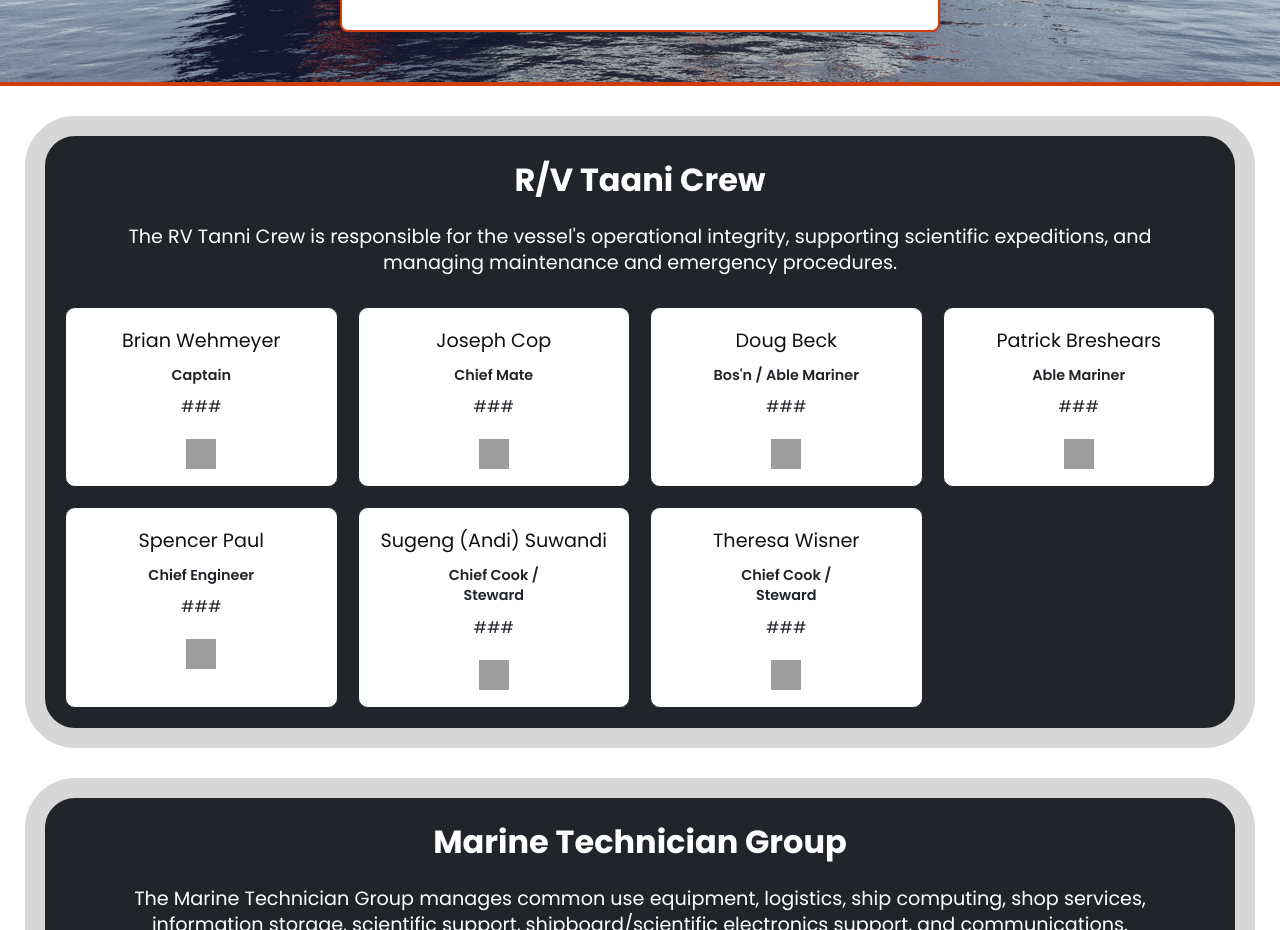
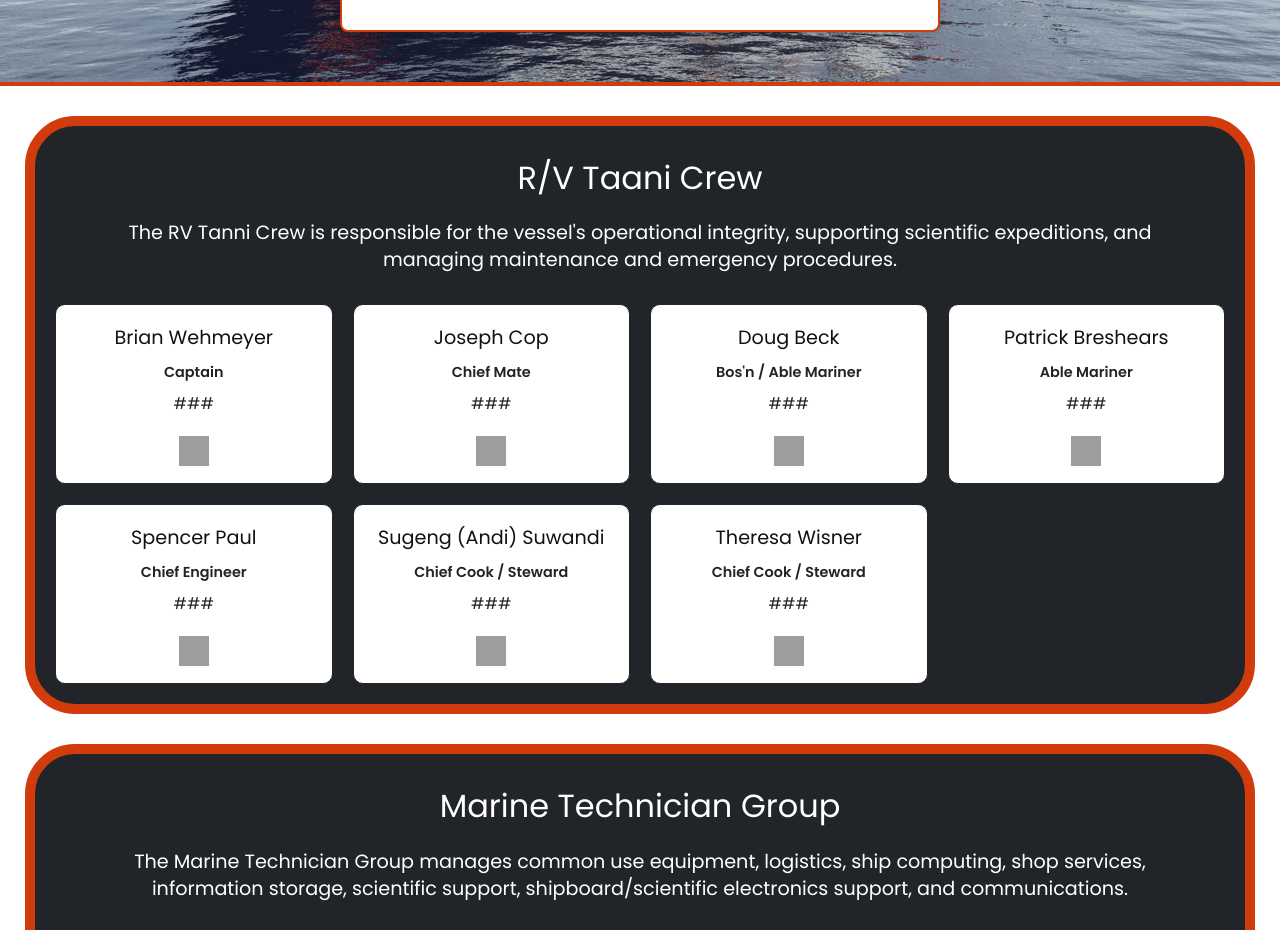
Before and after one commit to josephsoltis/taani_int_site, a website: page taani-web/ship_info/ShipInfoPg.html in a window 1280 px wide. Shown: the part 3242-4172 px from the top of the page. Drawn offline with Linux system fonts and the light colour scheme; grey boxes are pictures that could not be loaded.

Commit message:
our team change

```diff
--- a/taani-web/ship_info/ShipInfoPg.CSS
+++ b/taani-web/ship_info/ShipInfoPg.CSS
@@ -768,7 +768,7 @@ body {
     background-color: var(--grey-color);
     border-radius: 50px;
     padding: 20px;
-    border: 20px solid var(--secondary-color);
+    border: 10px solid var(--primary-color);
     margin-bottom: 30px;
 }
 
--- a/taani-web/ship_info/ShipInfoPg.html
+++ b/taani-web/ship_info/ShipInfoPg.html
@@ -315,7 +315,7 @@
     <section class="team-section">
         <div class="container">
             <div class="tech-divider" id="Our-Team">
-                <h2>R/V Taani Crew</h2>
+                <h2 class="text-xl">R/V Taani Crew</h2>
                 <p class="text-center text-med text-secondary">
                     The RV Tanni Crew is responsible for the vessel's operational integrity, supporting scientific
                     expeditions, and managing maintenance and emergency procedures.
@@ -389,7 +389,7 @@
             </div>
 
             <div class="tech-divider" id="marine-technician-group">
-                <h2>Marine Technician Group</h2>
+                <h2 class="text-xl">Marine Technician Group</h2>
                 <p class="text-center text-med text-secondary">
                     The Marine Technician Group manages common use equipment, logistics, ship computing, shop services,
                     information storage, scientific support, shipboard/scientific electronics support, and
```
